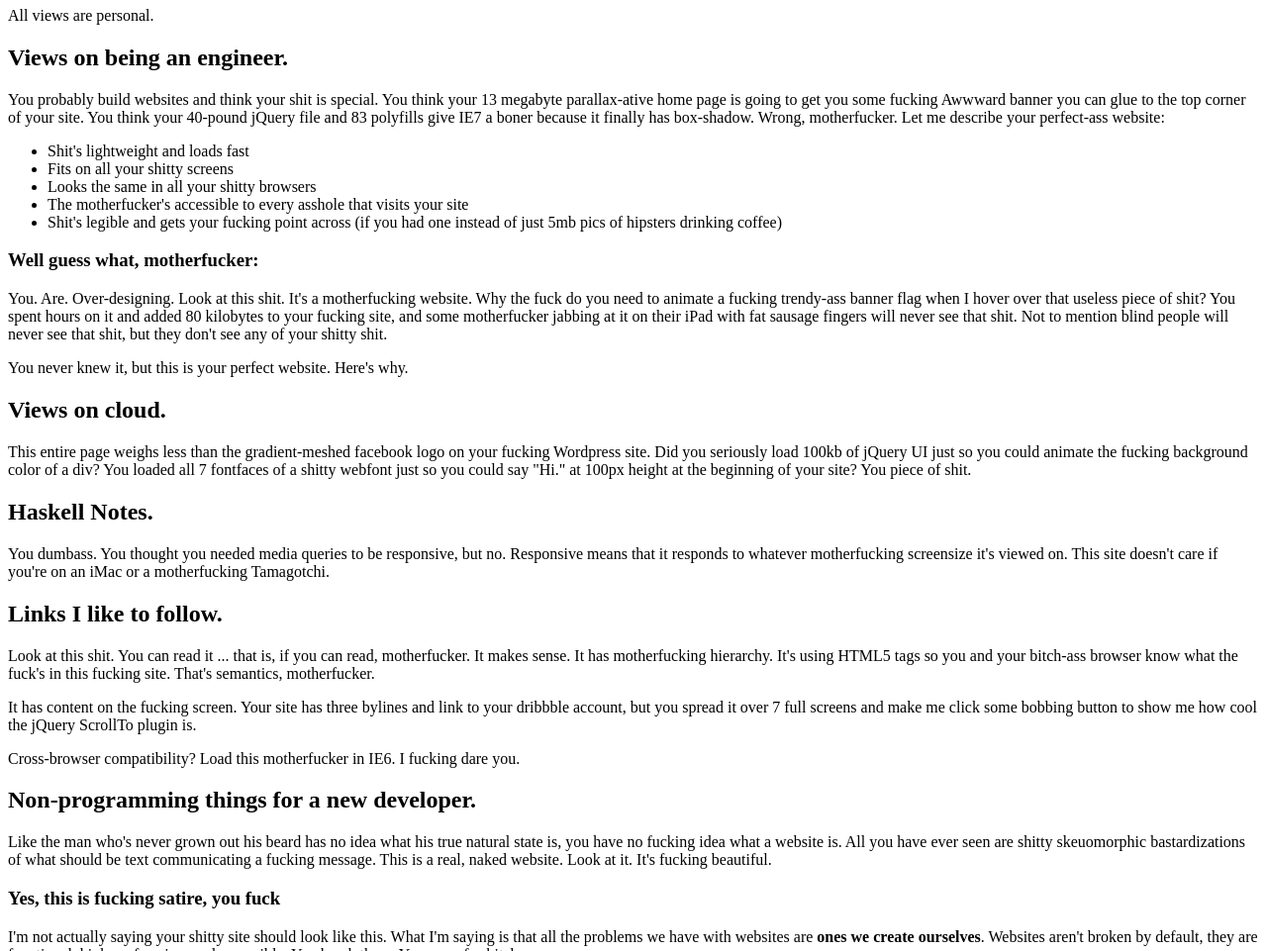
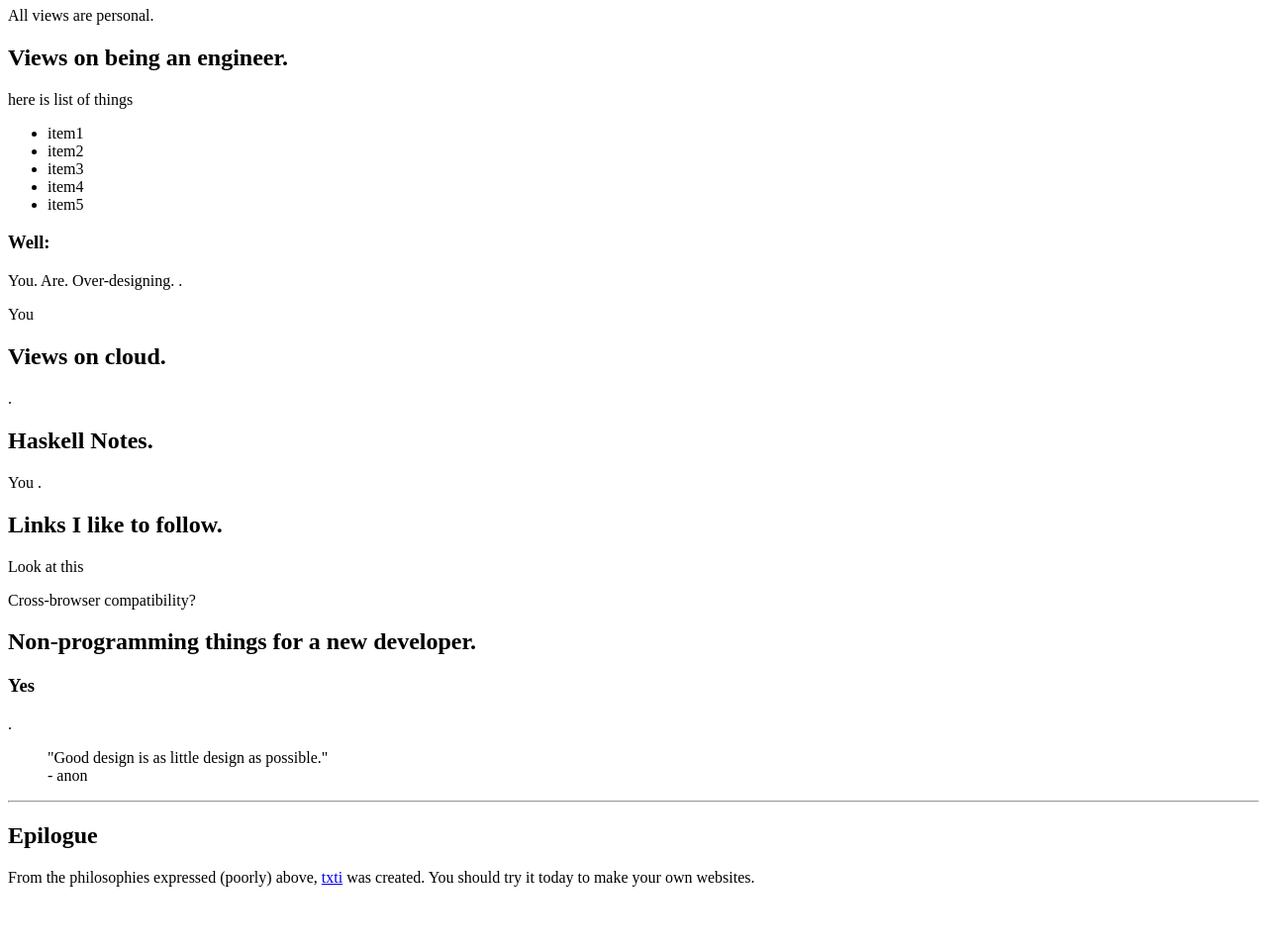
Before and after one commit to RP8191/RP8191.github.io, a plain HTML site: page index.html in a window 1280 px wide. Shown: the part 73-1034 px from the top of the page at 99% size. After the commit the page ends 985 px from the top, so only its background shows below. Drawn offline with Linux system fonts and the light colour scheme.

Commit message:
Update index.html
removed text copied earlier

```diff
--- a/index.html
+++ b/index.html
@@ -5,64 +5,64 @@
     <meta charset="utf-8">
     <meta name="viewport" content="width=device-width, initial-scale=1">
 
-    <title>Rahul Patil's Website</title>
+    <title>Rahul Patil</title>
 </head>
 
 <body>
     <header>
-        <h1>This is Rahul Patil.</h1>
+        <h1>Rahul Patil.</h1>
         <aside>All views are personal.</aside>
     </header>
 
         <h2>Views on being an engineer.</h2>
 
-        <p>You probably build websites and think your shit is special. You think your 13 megabyte parallax-ative home page is going to get you some fucking Awwward banner you can glue to the top corner of your site. You think your 40-pound jQuery file and 83 polyfills give IE7 a boner because it finally has box-shadow. Wrong, motherfucker. Let me describe your perfect-ass website:</p>
+        <p>here is list of things</p>
 
         <ul>
-            <li>Shit's lightweight and loads fast</li>
-            <li>Fits on all your shitty screens</li>
-            <li>Looks the same in all your shitty browsers</li>
-            <li>The motherfucker's accessible to every asshole that visits your site</li>
-            <li>Shit's legible and gets your fucking point across (if you had one instead of just 5mb pics of hipsters drinking coffee)</li>
+            <li>item1</li>
+            <li>item2</li>
+            <li>item3</li>
+            <li>item4</li>
+            <li>item5</li>
         </ul>
 
-        <h3>Well guess what, motherfucker:</h3>
+        <h3>Well:</h3>
 
-        <p>You. Are. Over-designing. Look at this shit. It's a motherfucking website. Why the fuck do you need to animate a fucking trendy-ass banner flag when I hover over that useless piece of shit? You spent hours on it and added 80 kilobytes to your fucking site, and some motherfucker jabbing at it on their iPad with fat sausage fingers will never see that shit. Not to mention blind people will never see that shit, but they don't see any of your shitty shit.</p>
+        <p>You. Are. Over-designing. .</p>
 
-        <p>You never knew it, but this is your perfect website. Here's why.</p>
+        <p>You</p>
 
         <h2>Views on cloud.</h2>
 
-        <p>This entire page weighs less than the gradient-meshed facebook logo on your fucking Wordpress site. Did you seriously load 100kb of jQuery UI just so you could animate the fucking background color of a div? You loaded all 7 fontfaces of a shitty webfont just so you could say "Hi." at 100px height at the beginning of your site? You piece of shit.</p>
+        <p>.</p>
 
         <h2>Haskell Notes.</h2>
 
-        <p>You dumbass. You thought you needed media queries to be responsive, but no. Responsive means that it responds to whatever motherfucking screensize it's viewed on. This site doesn't care if you're on an iMac or a motherfucking Tamagotchi.</p>
+        <p>You .</p>
 
         <h2>Links I like to follow.</h2>
 
-        <p>Look at this shit. You can read it ... that is, if you can read, motherfucker. It makes sense. It has motherfucking hierarchy. It's using HTML5 tags so you and your bitch-ass browser know what the fuck's in this fucking site. That's semantics, motherfucker.</p>
+        <p>Look at this </p>
 
-        <p>It has content on the fucking screen. Your site has three bylines and link to your dribbble account, but you spread it over 7 full screens and make me click some bobbing button to show me how cool the jQuery ScrollTo plugin is.</p>
+        <p></p>
 
-        <p>Cross-browser compatibility? Load this motherfucker in IE6. I fucking dare you.</p>
+        <p>Cross-browser compatibility? </p>
 
         <h2>Non-programming things for a new developer.</h2>
 
-        <p>Like the man who's never grown out his beard has no idea what his true natural state is, you have no fucking idea what a website is. All you have ever seen are shitty skeuomorphic bastardizations of what should be text communicating a fucking message. This is a real, naked website. Look at it. It's fucking beautiful.</p>
+        <p></p>
 
-        <h3>Yes, this is fucking satire, you fuck</h3>
+        <h3>Yes</h3>
 
-        <p>I'm not actually saying your shitty site should look like this. What I'm saying is that all the problems we have with websites are <strong>ones we create ourselves</strong>. Websites aren't broken by default, they are functional, high-performing, and accessible. You break them. You son-of-a-bitch.</p>
+        <p>.</p>
 
         <blockquote cite="https://www.vitsoe.com/us/about/good-design">"Good design is as little design as possible."<br>
-            - some German motherfucker
+            - anon
         </blockquote>
     <hr>
 
     <h2>Epilogue</h2>
-    <p>From the philosophies expressed (poorly) above, <a href="http://txti.es">txti</a> was created. You should try it today to make your own motherfucking websites.</p>
+    <p>From the philosophies expressed (poorly) above, <a href="http://txti.es">txti</a> was created. You should try it today to make your own websites.</p>
 
 </body>
 </html>
```
